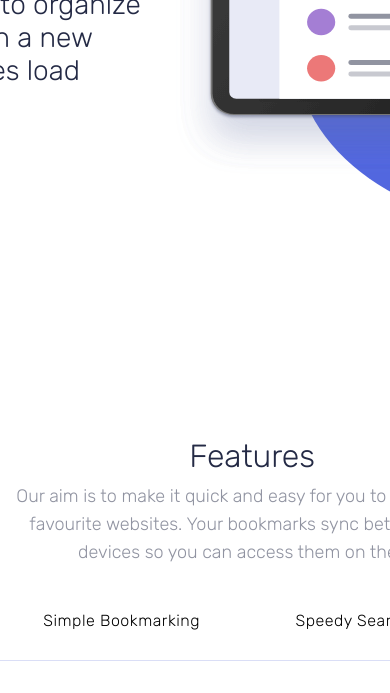
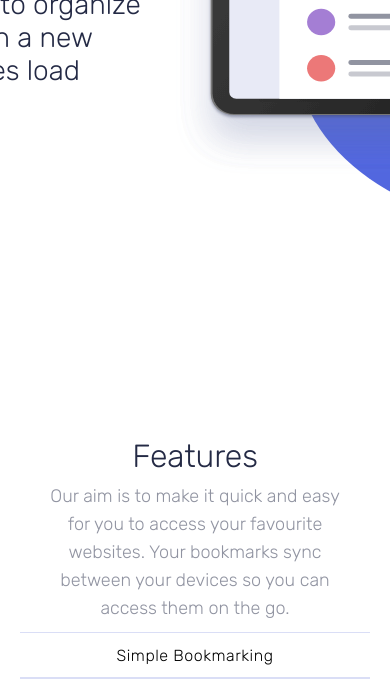
Before and after one commit to KO-FY/Bookmark-Landing-Page, a plain HTML site: page index.html in a window 390 px wide. Shown: the part 407-1100 px from the top of the page. Drawn offline with Linux system fonts and the light colour scheme.

Commit message:
making the features top section responsive

```diff
--- a/resources/styles.css
+++ b/resources/styles.css
@@ -604,3 +604,54 @@ input:focus {
     font-family: "Rubik", sans-serif;
   }
 }
+
+/* features media queries */
+@media screen and (max-width: 511px) {
+  .features_section_top {
+    width: 311px;
+    height: 152px;
+    margin-bottom: 50px;
+  }
+}
+@media screen and (max-width: 375px) {
+  .features_section_top {
+    width: 311px;
+    height: 152px;
+  }
+}
+
+@media screen and (max-width: 753px) {
+  .tabs-container {
+    width: 330px;
+    height: 139px;
+    margin: 0px auto;
+    display: flex;
+    flex-direction: column;
+    align-items: center;
+    margin: 50px auto;
+  }
+
+  .tabs-container > div {
+    text-align: center;
+    display: flex;
+    align-items: center;
+    justify-content: center;
+    border-bottom: 0.5px solid rgba(73, 93, 207, 0.20012);
+    border-top: 0.5px solid rgba(73, 93, 207, 0.20012);
+    width: 350px;
+  }
+
+  .features_tab_hover {
+    width: 200px;
+    border-bottom: 4.08px solid #fa5959;
+  }
+}
+
+@media screen and (max-width: 1442px) {
+  .blue_background {
+    position: absolute;
+    width: 900px;
+    height: 332px;
+    border-radius: 0 0 316.5px 0;
+  }
+}
```
